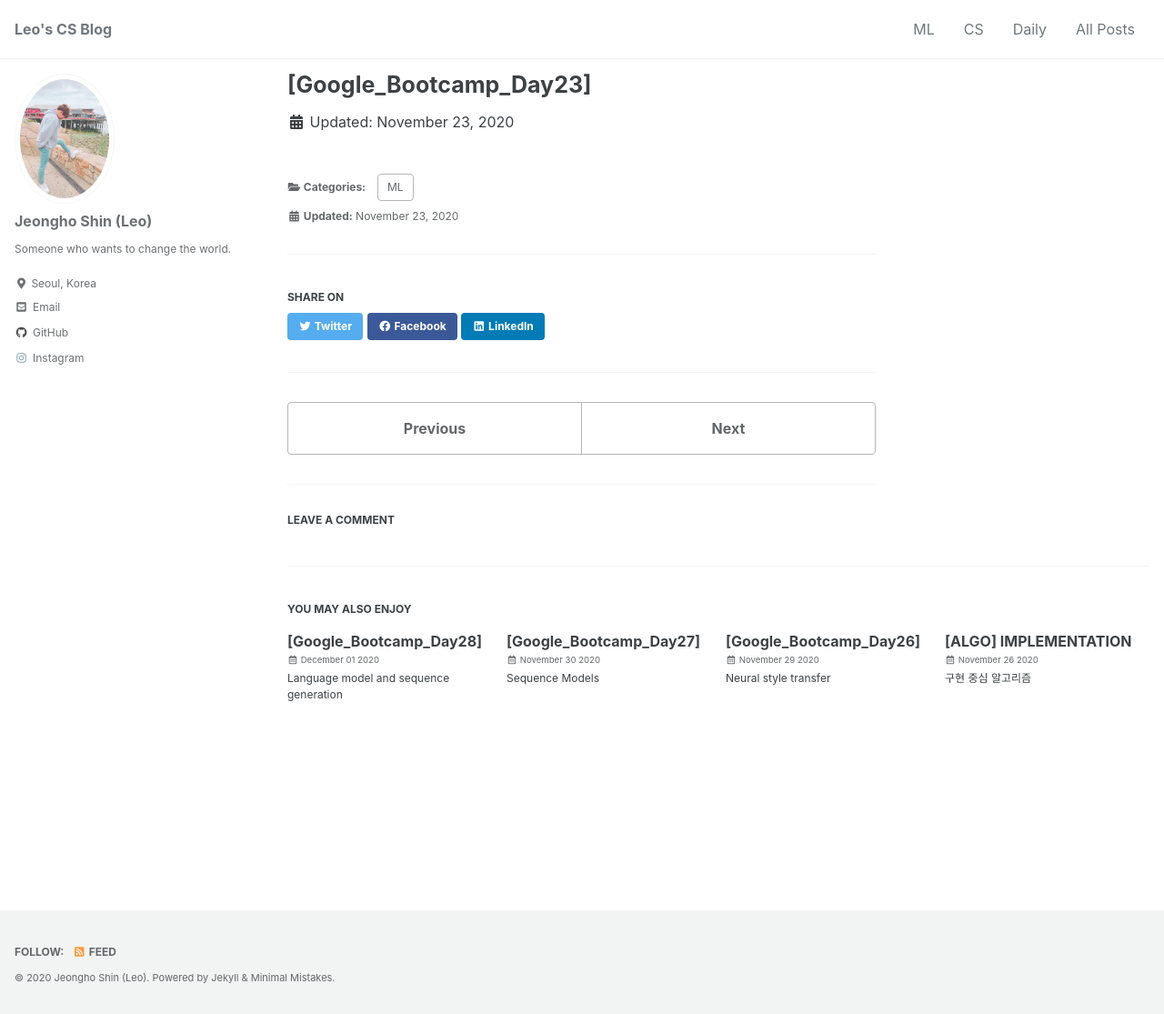
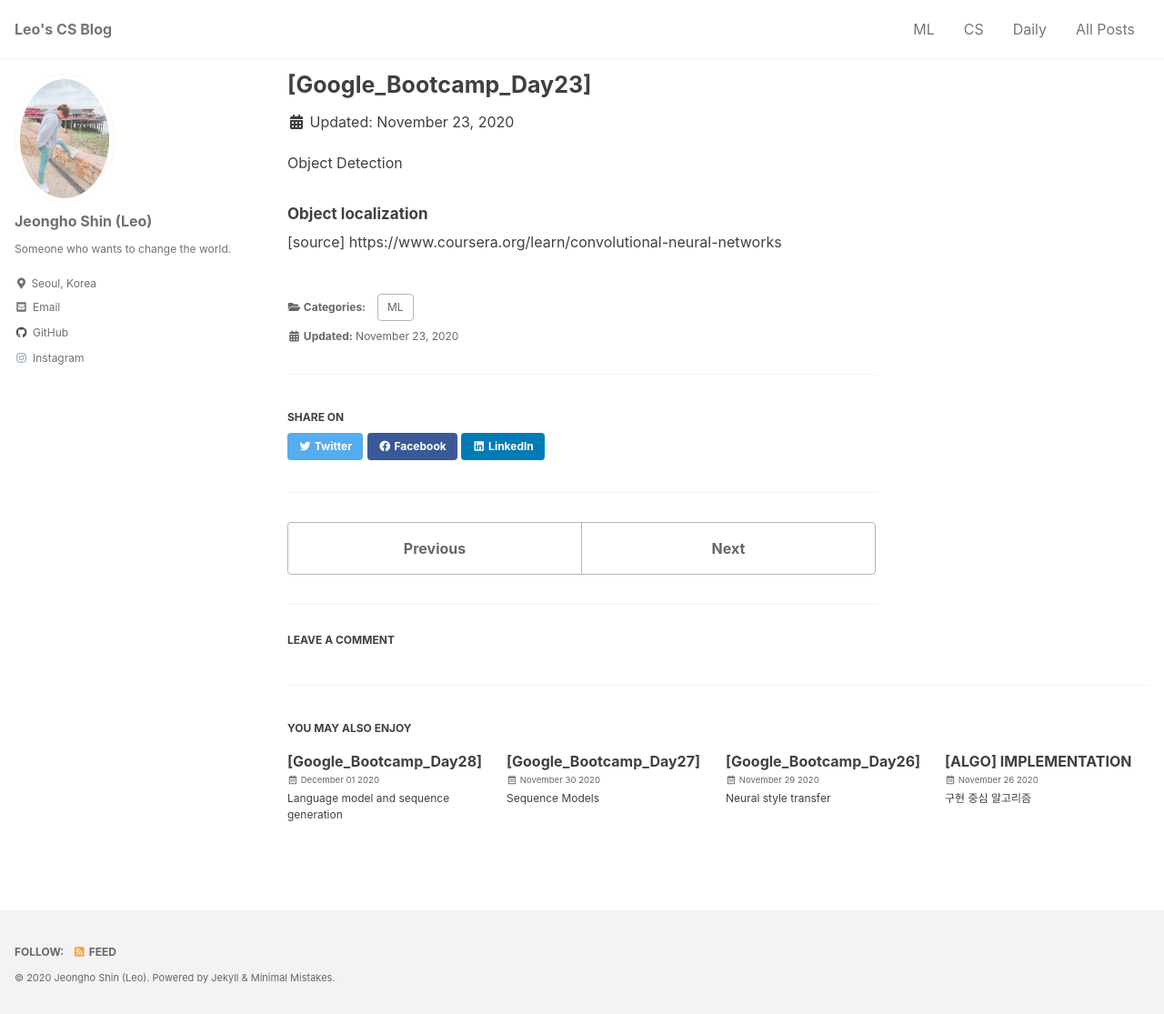
Before and after one commit to mlleo/mlleo.github.io, a Jekyll site: the page built from _posts/2020-11-23-GB_day23.md, in a window 1280 px wide and 1115 px high. Shown: the whole window at 91% size. Built offline with Jekyll 4.4.1, drawn with Linux system fonts in a browser that asks for light colours; cached includes are drawn as plain includes; comment, search, counter and statistics services are not loaded.

Commit message:
Update 2020-11-23-GB_day23.md

```diff
--- a/_posts/2020-11-23-GB_day23.md
+++ b/_posts/2020-11-23-GB_day23.md
@@ -6,3 +6,11 @@ last_modified_at: 2020-11-23 12:00:00
 comments: true
 use_math: true # MathJax On
 ---
+
+Object Detection
+
+#### Object localization
+
+
+
+[source] https://www.coursera.org/learn/convolutional-neural-networks
```
